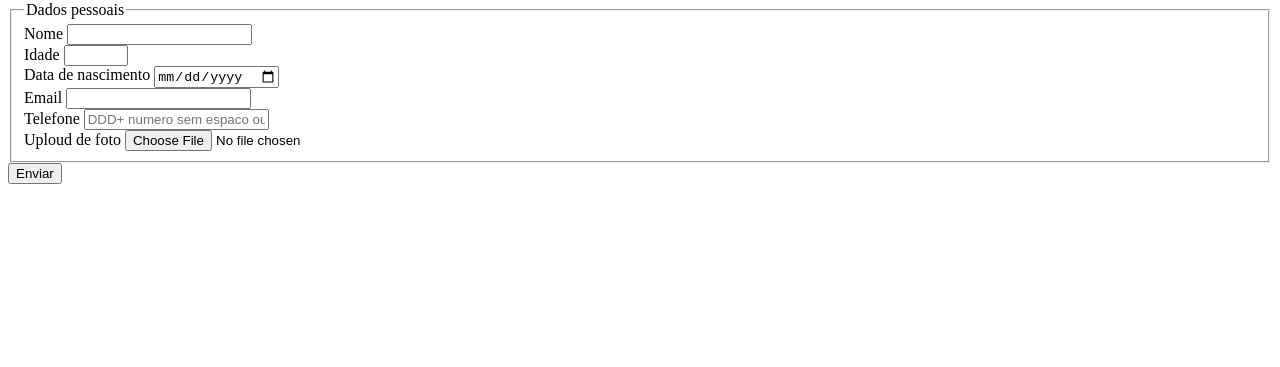
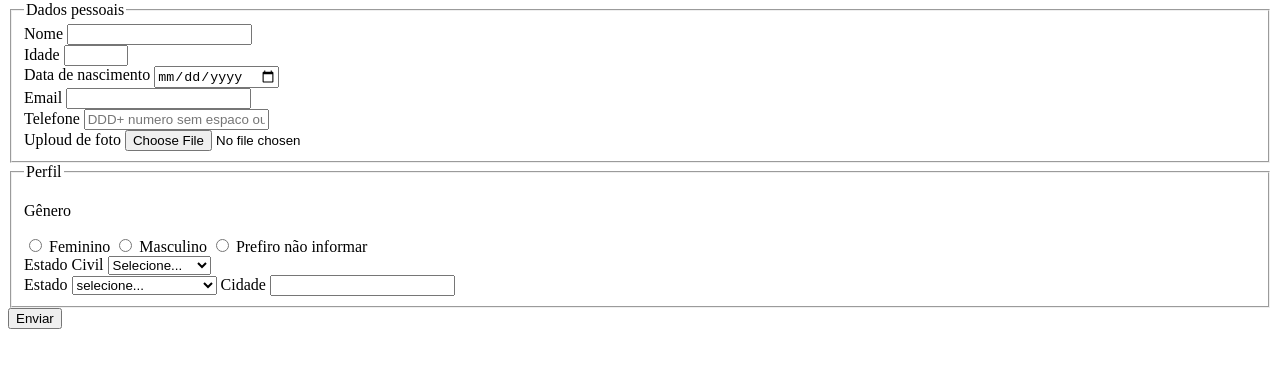
Before and after one commit to Gabrielpmedina07/projeto-formulario, a plain HTML site: page index.html in a window 1280 px wide. Shown: the part 79-446 px from the top of the page. Drawn offline with Linux system fonts and the light colour scheme.

Commit message:
adiciona uma sessao de perfil

```diff
--- a/index.html
+++ b/index.html
@@ -36,11 +36,72 @@
                 <label for="userImage">Uploud de foto</label>
                 <input type="file" accept="image/*" name="userImage">
 
+            </fieldset>
+
+            <fieldset>
+                   <!-- Perfil -->
+
+                <legend>Perfil</legend>
+
+                <p>Gênero</p>
+                <input type="radio" name="userGender" value="Feminino">
+                <label for="userGender">Feminino</label>
+                <input type="radio" name="userGender" value="Masculino">
+                <label for="userGender">Masculino</label>
+                <input type="radio" name="userGender" value="Prefiro não informar">
+                <label for="userGender">Prefiro não informar</label>
+                <br>
+
+                <label for="MaritalStatus">Estado Civil</label>
+                <select name="MaritalStatus">
+                    <option value="NotInformed">Selecione...</option>
+                    <option value="Solteiro">Solteiro</option>
+                    <option value="Casado">Casado</option>
+                    <option value="Divorciado">Divorciado</option>
+                    <option value="União estável">União estável</option>
+                </select>
+                <br>
+
+                <label for="userState">Estado</label>
+                <select name="userState">
+                    <option value="NaoInformado">selecione...</option>
+                    <option value="State">Acre</option>
+                    <option value="State">Amapá</option>
+                    <option value="State">Amazonas</option>
+                    <option value="State">Bahia</option>
+                    <option value="State">Ceará</option>
+                    <option value="State"> Distrito Federal</option>
+                    <option value="State">Espírito Santo</option>
+                    <option value="State">Goiás</option>
+                    <option value="State">Maranhão</option>
+                    <option value="State">Mato Grosso</option>
+                    <option value="State">Mato Grosso do Sul</option>
+                    <option value="State">Minas Gerais</option>
+                    <option value="State">Pará</option>
+                    <option value="State">Paraíba</option>
+                    <option value="State">Paraná</option>
+                    <option value="State">Pernambuco</option>
+                    <option value="State">Piauí</option>
+                    <option value="State">Rio de Janeiro</option>
+                    <option value="State">Rio Grande do Norte</option>
+                    <option value="State">Rio Grande do Sul</option>
+                    <option value="State">Rondônia</option>
+                    <option value="State">Roraima</option>
+                    <option value="State">Santa Catarina</option>
+                    <option value="State">São Paulo</option>
+                    <option value="State">Sergipe</option>
+                    <option value="State">Tocantins</option>
+                    <option value="State">Alagoas</option>
+                </select>
+
+                <label for="userCity">Cidade</label>
+                <input type="text" name="userCity">
 
             </fieldset>
 
             <button type="submit">Enviar</button>
         </form>
+
     </section>
 </body>
 </html>
```
